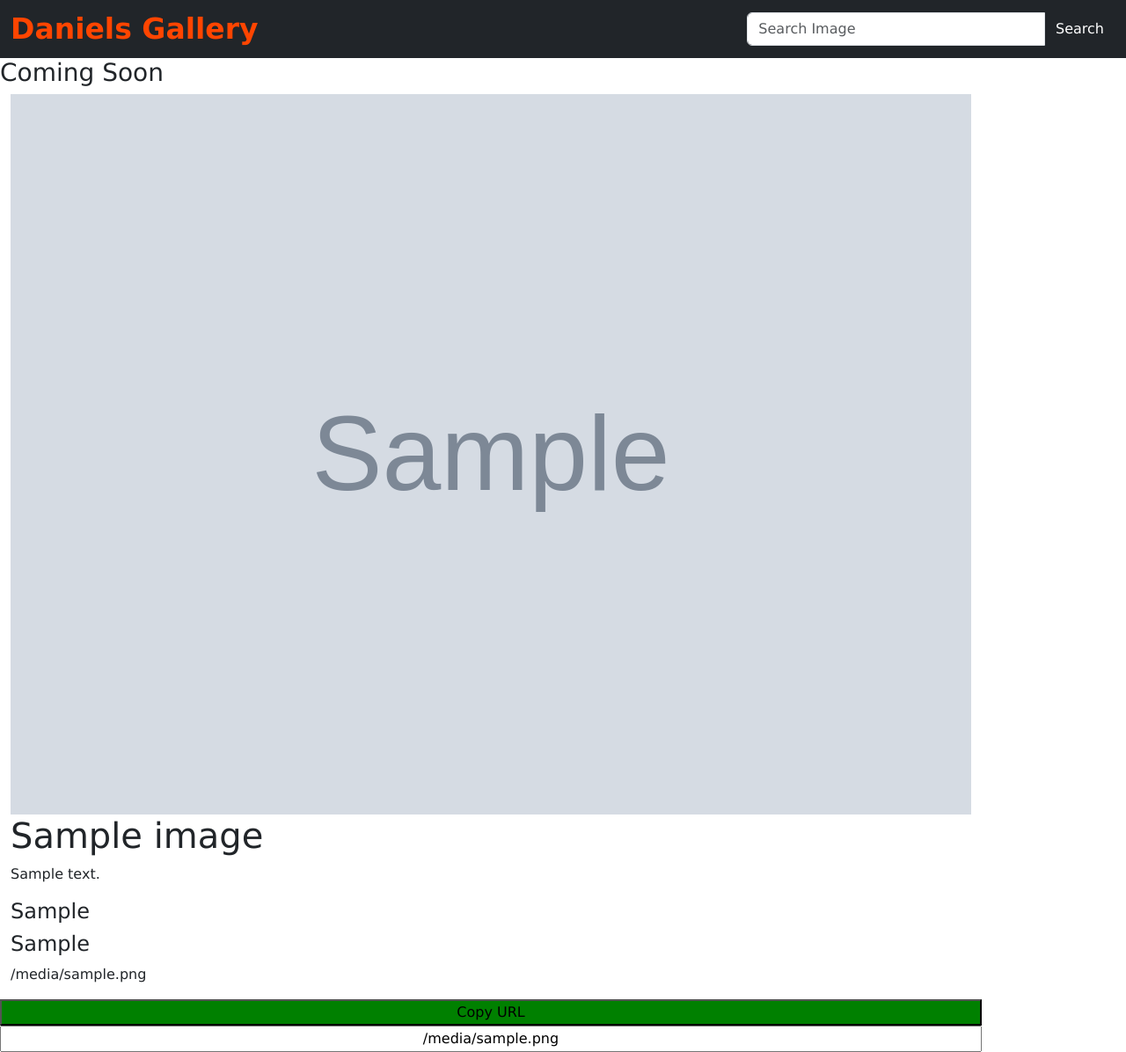
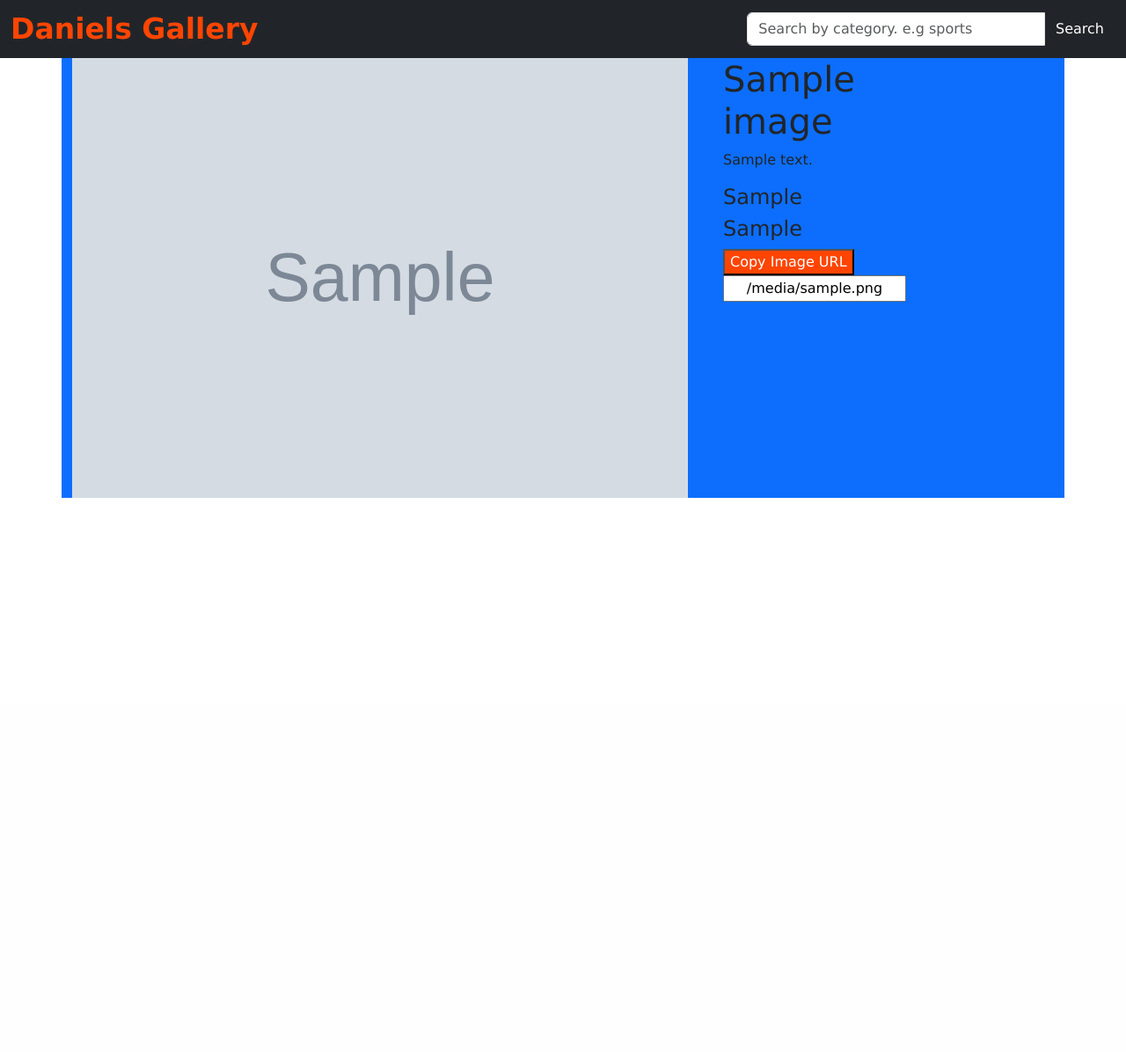
Before and after one commit to danknjoroge/Gallery, a Django app: page /imagedetails/1 in a window 1280 px wide. Shown: the whole page at 88% size. After the commit the page ends 566 px from the top, so only its background shows below. Run offline with Django 4.2, Linux system fonts and the light colour scheme; tables that the repository leaves empty hold one stand-in row (values such as "Sample post"); grey boxes marked "Sample" are stand-in pictures; some libraries are stand-ins or nearby versions.

Commit message:
added custom css

```diff
--- a/photos/templates/navbar.html
+++ b/photos/templates/navbar.html
@@ -17,7 +17,7 @@
       <form class="navbar-form" role="search" action="{% url 'search' %}">
 
         <div class="input-group">
-          <input type="text" class="form-control" placeholder="Search Image" name="image">
+          <input type="text" class="form-control" placeholder="Search by category. e.g sports" name="image">
           <div class="input-group-btn">
             <button class="btn btn-default text-white" type="submit">Search</button>
           </div>
--- a/photos/templates/one_image.html
+++ b/photos/templates/one_image.html
@@ -1,32 +1,44 @@
 {%extends 'base.html'%}
 {% load bootstrap5 %}
+{% load static %}
+
+
+{% block styles %}
+{% bootstrap_css %}
+<link rel="stylesheet" href="{% static 'css/single.css' %}">
+{% endblock %}
 
 {% block content %}
 {{block.super}}
 
-<h3>Coming Soon</h3>
 
-<div class="row container">
-    <img src="{{image.image_pic.url}}"  class="img-responsive" alt="">
+
+<div class="container bg-primary">
+  <div class="row">
+    <div class="col-md-8 img ">
+      <img src="{{image.image_pic.url}}" class="img-responsive" alt="">
+
+    </div>
+
+    <div class="col-md-3">
       <h1>{{image.name}}</h1>
       <p>{{image.description}}</p>
       <h4> {{image.location}}</h4>
       <h4>{{image.category}}</h4>
+      <button style="background:orangered; color:white; text-align:center;" onclick="CopyUrl()">Copy Image URL</button>
+      <input style="text-align:center;" type="text" value="{{image.image_pic.url}}" id="url">
 
-
-    <p>{{image.image_pic.url}}</p>
-
-    <button style="background:green; text-align:center;" onclick="CopyText()">Copy URL</button>
-    <input style="text-align:center;" type="text" value="{{image.image_pic.url}}"id="yourtext">
+    </div>
+  </div>
 
   {% block scripts %}
-        <!-- <script src="https://ajax.googleapis.com/ajax/libs/jquery/3.2.1/jquery.min.js"></script> -->
   {% bootstrap_javascript %}
   <script>
-        function CopyText() {
-        var text = document.getElementById('yourtext')
+    function CopyUrl() {
+      var text = document.getElementById('url')
       text.select();
       document.execCommand('copy')
+      alert('The image URL has been copied')
     }
   </script>
   {% endblock %}
--- a/photos/templates/search.html
+++ b/photos/templates/search.html
@@ -1,13 +1,17 @@
 {%extends 'base.html'%}
+{% load bootstrap5 %}
+
 
 {% block content %}
+{{block.super}}
+
 <div class="container">
 
     <div class="row">
         {% if image%}
         <h2>Found {{ image|length }} of searched term {{message}}</h2>
         {% else %}
-        <h2> Found 0 image for the search term {{message}}</h2>
+        <h2> No search results associated with {{message}} Category</h2>
         {% endif %}
 
     </div>
--- a/photos/views.py
+++ b/photos/views.py
@@ -42,5 +42,5 @@ def search(request):
         return render(request, 'search.html',{"message":message, "image":searchname})
 
     else:
-        message = "There are no results associated with the search term"
+        message = f"{category}"
         return render(request, 'search.html', {'message':message})
--- /dev/null
+++ b/static/css/single.css
@@ -0,0 +1,12 @@
+*{
+    font-family: 'Lucida Sans', 'Lucida Sans Regular', 'Lucida Grande', 'Lucida Sans Unicode', Geneva, Verdana, sans-serif;
+}
+img{
+    height: 500px;
+    width:700px;
+
+}
+.img{
+    width: 740px;
+    height: 100%;
+}
```
Also changed, not shown: photos/templates/index.html (+35 -8 lines). Lines whose indentation alone changed are shown as unchanged.
